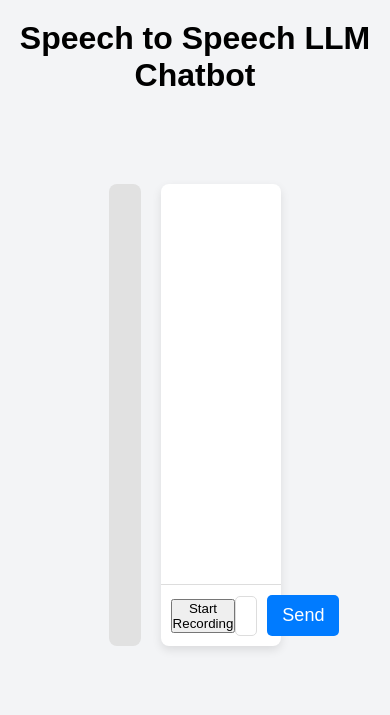
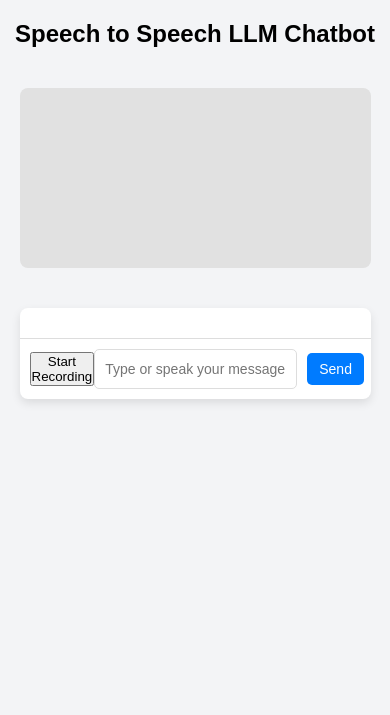
Before and after one commit to AkanshuApphelix/Speech-to-Speech-LLM, a Flask app: page / in a window 390 px wide. Shown: the top 715 px of the page. Run offline with Flask 3, Linux system fonts and the light colour scheme.

Commit message:
final commit

```diff
--- a/static/styles.css
+++ b/static/styles.css
@@ -31,14 +31,16 @@ header h1 {
 .container {
     display: flex;
     gap: 20px;
-    width: 80%;
-    padding: 70px;
-    max-width: 1200px;
+    width: 90%;
+    max-width: 1000px;
+    margin-top: 20px;
+    flex-wrap: wrap;
 }
 
-
+/* Webcam Section */
 .webcam-section {
-    width: 30%;
+    width: 100%;
+    max-width: 300px;
     background-color: #e1e1e1;
     border-radius: 8px;
     overflow: hidden;
@@ -49,19 +51,21 @@ header h1 {
     height: auto;
 }
 
+/* Chat Section */
 .chat-section {
-    width: 70%;
+    flex: 1;
     display: flex;
     flex-direction: column;
     justify-content: space-between;
     background-color: #ffffff;
     border-radius: 8px;
     box-shadow: 0px 4px 10px rgba(0, 0, 0, 0.1);
+    margin-top: 20px;
 }
 
 .chat-container {
     padding: 15px;
-    height: 400px;
+    max-height: 400px;
     overflow-y: auto;
     display: flex;
     flex-direction: column;
@@ -92,13 +96,12 @@ header h1 {
 }
 
 #user-input {
-    width: 100%;
+    flex: 1;
     height: 40px;
     padding: 10px;
     font-size: 16px;
     border: 1px solid #ddd;
     border-radius: 5px;
-    resize: none;
 }
 
 #submit-btn {
@@ -115,3 +118,44 @@ header h1 {
 #submit-btn:hover {
     background-color: #0056b3;
 }
+
+/* Responsive Media Queries */
+@media (max-width: 768px) {
+    .container {
+        flex-direction: column;
+        align-items: center;
+    }
+
+    .webcam-section,
+    .chat-section {
+        width: 100%;
+        max-width: 100%;
+    }
+
+    .chat-container {
+        max-height: 300px;
+    }
+
+    #submit-btn {
+        font-size: 16px;
+    }
+}
+
+@media (max-width: 480px) {
+    header h1 {
+        font-size: 1.5em;
+    }
+
+    .chat-container {
+        max-height: 250px;
+    }
+
+    #user-input {
+        font-size: 14px;
+    }
+
+    #submit-btn {
+        font-size: 14px;
+        padding: 8px 12px;
+    }
+}
```
